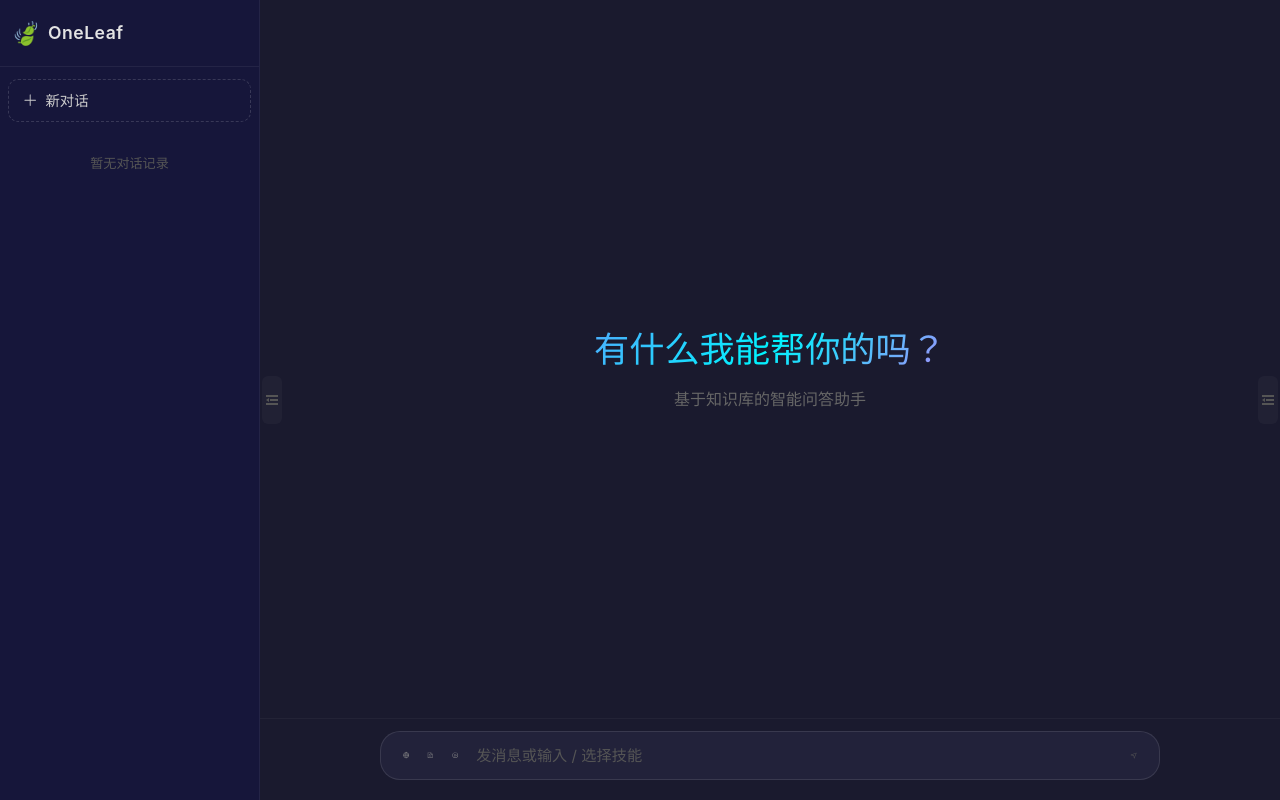
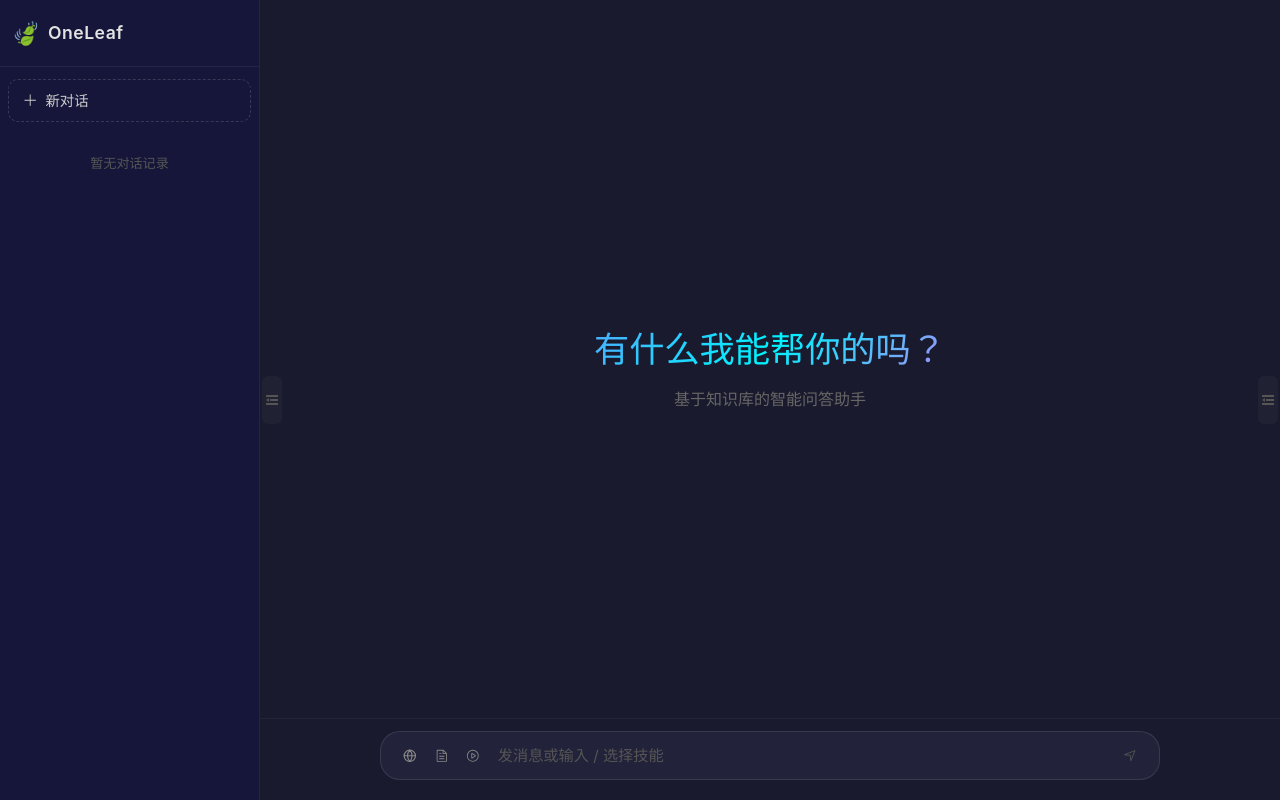
Before and after one commit to XiaoWwww-cyber/OneLeaf, a Vue app: page / in a window 1280 px wide. Built offline with nearby package versions, Linux system fonts and the light colour scheme; what element-plus-x, vue-element-plus-x would draw is missing.

Commit message:
修改样式

```diff
--- a/src/views/Home.vue
+++ b/src/views/Home.vue
@@ -994,7 +994,7 @@ const handleDeleteDoc = async (id: string) => {
 }
 
 .tool-btn {
-  font-size: 1.15rem;
+  font-size: 1.6rem;
   color: #888;
   cursor: pointer;
   padding: 6px;
@@ -1023,7 +1023,7 @@ const handleDeleteDoc = async (id: string) => {
 }
 
 .send-btn {
-  font-size: 1.2rem;
+  font-size: 1.6rem;
   color: #555;
   cursor: pointer;
   padding: 6px;
```
